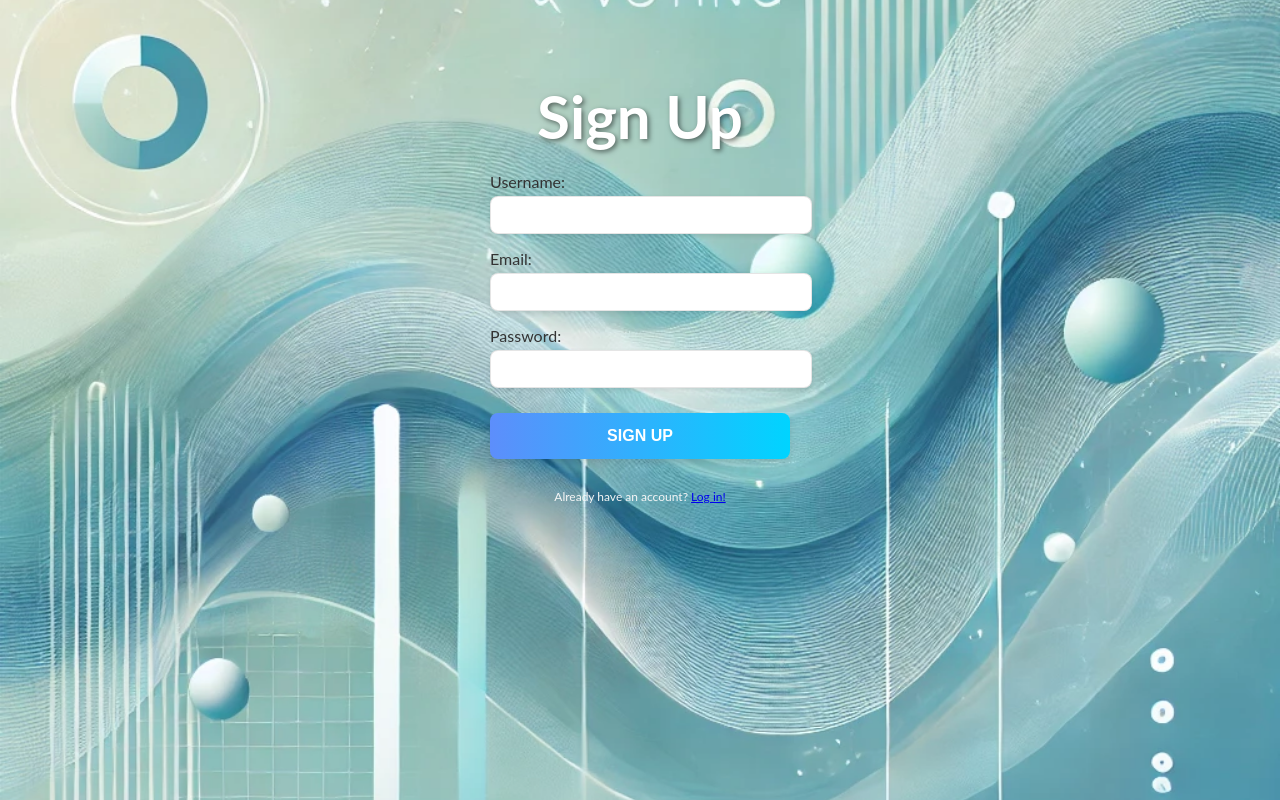
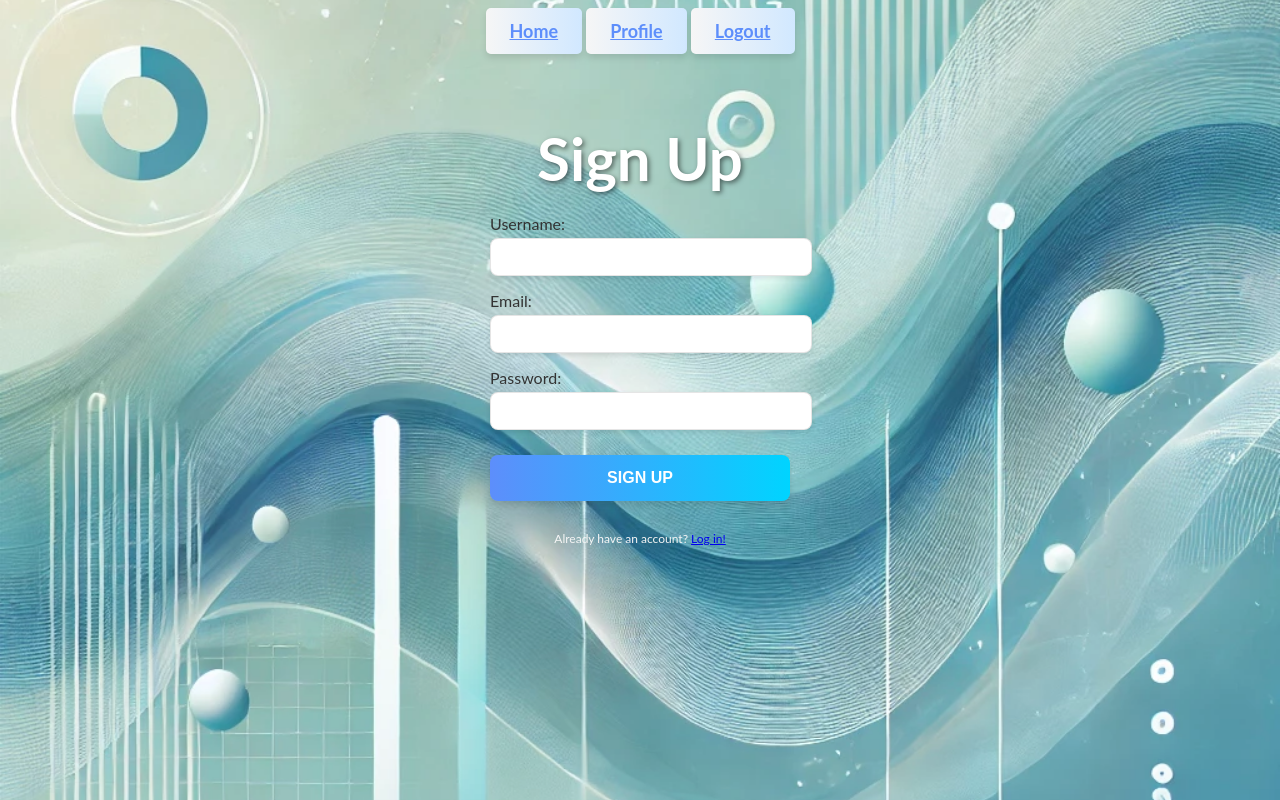
Before and after one commit to JoshuaYouden/JS-Sem-3-Final, a Node server app: template views/signup.ejs in a window 1280 px wide. Run offline with Node 20, Linux system fonts and the light colour scheme; the template is opened without the code that fills it, so the values that code supplies are empty; some libraries are stand-ins or nearby versions.

Commit message:
Added header code

```diff
--- a/views/partials/header.ejs
+++ b/views/partials/header.ejs
@@ -1,10 +1,18 @@
 <!DOCTYPE html>
 <html lang="en">
-    <head>
-        <meta charset="UTF-8">
-        <meta name="viewport" content="width=device-width, initial-scale=1.0">
-        <title><%= title %></title>
-        <link rel="stylesheet" href="/styles.css">
-    </head>
-    <body>
-        <main class="main-content">
+  <head>
+    <meta charset="UTF-8" />
+    <meta name="viewport" content="width=device-width, initial-scale=1.0" />
+    <title><%= title %></title>
+    <link rel="stylesheet" href="/styles.css" />
+  </head>
+  <body>
+    <main class="main-content">
+      <div class="button-container">
+        <a href="/dashboard" class="action-button">Home</a>
+        <a href="/profile" class="action-button">Profile</a>
+        <a href="/logout" class="action-button">Logout</a>
+      </div>
+    </main>
+  </body>
+</html>
```
